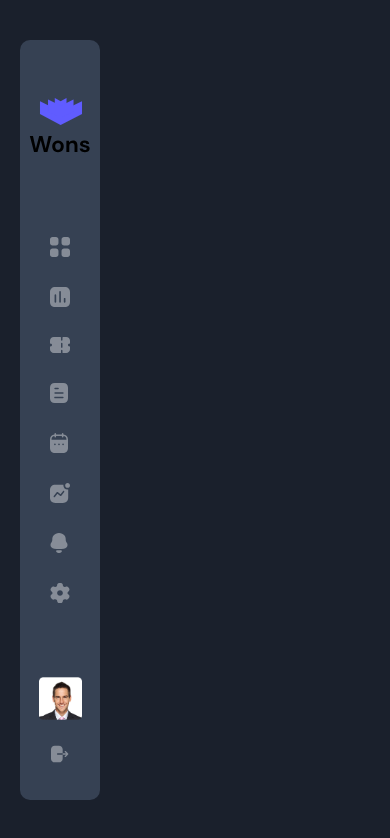
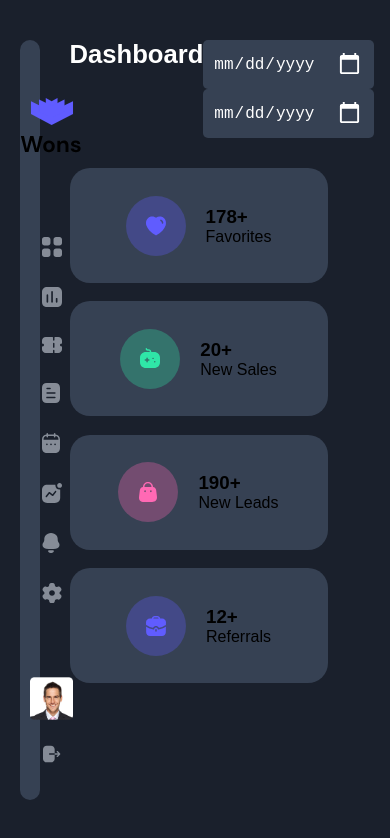
Before and after one commit to Mariyan97/admin-dashboard-top, a plain HTML site: page index.html in a window 390 px wide. Drawn offline with Linux system fonts and the light colour scheme.

Commit message:
Mariyan: Ading the first row of items its responsive too

```diff
--- a/index.html
+++ b/index.html
@@ -5,8 +5,10 @@
     <meta name="viewport" content="width=device-width, initial-scale=1.0" />
     <title>Admin Dashboard TOP</title>
     <link rel="stylesheet" href="style.css" />
+    <script src="app.js" defer></script>
   </head>
   <body>
+    <div class="wrapper">
       <div class="left-nav">
         <div class="top-part">
           <a href="#">
@@ -86,6 +88,52 @@
           </li>
         </div>
       </div>
-    <script src="app.js" defer></script>
+      <!-- Top-Right Area -->
+      <div class="right-side">
+        <div class="user-date-selector">
+          <h1 class="page-name">Dashboard</h1>
+          <div class="calendar-wrapper">
+            <input type="date" name="" id="" />
+            <input type="date" name="" id="" />
+          </div>
+        </div>
+        <div class="grid-wrapper">
+          <div class="first-row">
+            <div class="info-cards">
+              <img src="images/Dashboard/heart.svg" alt="" class="info-icon" />
+              <div class="text-wrapper">
+                <h3 class="info-text">178+</h3>
+                <p class="info-para">Favorites</p>
+              </div>
+            </div>
+            <div class="info-cards">
+              <img src="images/Dashboard/sales.svg" alt="" class="info-icon" />
+              <div class="text-wrapper">
+                <h3 class="info-text">20+</h3>
+                <p class="info-para">New Sales</p>
+              </div>
+            </div>
+            <div class="info-cards">
+              <img src="images/Dashboard/leads.svg" alt="" class="info-icon" />
+              <div class="text-wrapper">
+                <h3 class="info-text">190+</h3>
+                <p class="info-para">New Leads</p>
+              </div>
+            </div>
+            <div class="info-cards">
+              <img
+                src="images/Dashboard/referals.svg"
+                alt=""
+                class="info-icon"
+              />
+              <div class="text-wrapper">
+                <h3 class="info-text">12+</h3>
+                <p class="info-para">Referrals</p>
+              </div>
+            </div>
+          </div>
+        </div>
+      </div>
+    </div>
   </body>
 </html>
--- a/style.css
+++ b/style.css
@@ -18,14 +18,15 @@ body {
   height: 100%;
   background-color: var(--background-main);
   font-family: "DM Sans", sans-serif;
+}
+.wrapper {
   display: flex;
-  align-items: center;
 }
 /* sidebar navigation */
 .left-nav {
   display: grid;
   grid-template-columns: repeat(1, 1fr);
-  width: 80px;
+  width: 5vw;
   height: 90vh;
   background-color: var(--grey);
   place-items: center;
@@ -36,7 +37,7 @@ body {
   transition: 200ms ease-in;
 }
 .left-nav:hover {
-  width: 218px;
+  width: 20vw;
   height: 100vh;
   border-radius: 0;
   margin: 0;
@@ -132,3 +133,59 @@ a {
   position: relative;
   visibility: visible;
 }
+
+/* Top-Right Area */
+
+.right-side {
+  display: flex;
+  flex-direction: column;
+  width: 100%;
+  padding: 40px 30px;
+}
+
+.user-date-selector {
+  display: flex;
+  justify-content: space-between;
+  width: 100%;
+}
+.calendar-wrapper {
+}
+.page-name {
+  font-size: 25.63px;
+  font-weight: bold;
+  color: var(--neutral);
+}
+
+input[type="date"] {
+  background: var(--grey);
+  padding: 10px;
+  color: white;
+  border-radius: 5px;
+  border: none;
+  font-size: 16px;
+}
+
+::-webkit-calendar-picker-indicator {
+  width: 25px;
+  height: 25px;
+  border-radius: 5px;
+  filter: invert(1);
+}
+
+/* content-right side */
+.first-row {
+  padding-top: 30px;
+  display: grid;
+  grid-template-columns: repeat(auto-fill, minmax(22%, 258px));
+  gap: 4%;
+}
+
+.info-cards {
+  background-color: var(--grey);
+  height: 115px;
+  border-radius: 20px;
+  display: flex;
+  justify-content: center;
+  align-items: center;
+  gap: 20px;
+}
```
Also changed, not shown: images/Dashboard/heart.svg (added), images/Dashboard/leads.svg (added), images/Dashboard/referals.svg (added), images/Dashboard/sales.svg (added). Lines whose indentation alone changed are shown as unchanged.
